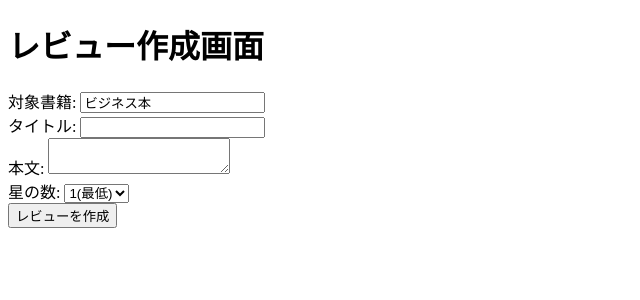
After one commit to hiro-stack/django-bookshelf, a Django app: page /book/review/1/ in a window 1280 px wide. The commit adds this page. Shown: the top 300 px of the page, without its empty margins (0-640 px from the left). Run offline with Django 5.2, Linux system fonts and the light colour scheme; data comes from the database, SQL or seed files in the repository; both versions use the stored data as it was after the commit.

Commit message:
レビュー機能を追加しました

```diff
--- a/bookproject/accounts/views.py
+++ b/bookproject/accounts/views.py
@@ -4,13 +4,16 @@ from django.contrib.auth import logout
 from .forms import SignUpForm
 from django.views import View
 
+
 class UserLoginView(LoginView):
     template_name = "registration/login.html"
+
 
 class UserLogoutView(View):
     def get(self, request):
         logout(request)
         return redirect("book:book_list")
+
 
 class UserSignUpView(View):
     def get(self, request):
@@ -24,6 +27,7 @@ class UserSignUpView(View):
             return redirect("accounts:login")
         return render(request, "registration/signup.html", {"form": form})
 
+
 login_view = UserLoginView.as_view()
 logout_view = UserLogoutView.as_view()
 signup_view = UserSignUpView.as_view()
--- /dev/null
+++ b/bookproject/book/consts.py
@@ -0,0 +1 @@
+MAX_RATE = 5
--- a/bookproject/book/forms.py
+++ b/bookproject/book/forms.py
@@ -1,5 +1,6 @@
 from django.forms import ModelForm
 from .models import Book
+from .models import Review
 
 
 class BookForm(ModelForm):
@@ -11,3 +12,14 @@ class BookForm(ModelForm):
             "text": "内容",
             "category": "カテゴリー",
         }
+
+
+class ReviewForm(ModelForm):
+    class Meta:
+        model = Review
+        fields = ["title", "text", "rate"]
+        labels = {
+            "title": "レビュータイトル",
+            "text": "本文",
+            "rate": "星の数",
+        }
--- a/bookproject/book/models.py
+++ b/bookproject/book/models.py
@@ -1,9 +1,13 @@
 from django.db import models
+from django.contrib.auth.models import User
+from .consts import MAX_RATE
+
+RATE_CHOICES = [(x, str(x)) for x in range(0, MAX_RATE + 1)]
 
 
 class Book(models.Model):
     CATEGORY_CHOICES = (
-        ("busiiness", "ビジネス"),
+        ("business", "ビジネス"),
         ("lifestyle", "生活"),
         ("other", "その他"),
     )
@@ -16,3 +20,15 @@ class Book(models.Model):
 
     def __str__(self):
         return self.title
+
+
+class Review(models.Model):
+    book = models.ForeignKey(Book, on_delete=models.CASCADE, verbose_name="書籍")
+    user = models.ForeignKey(User, on_delete=models.CASCADE, verbose_name="ユーザー")
+    title = models.CharField(max_length=100, verbose_name="レビュータイトル")
+    text = models.TextField(verbose_name="レビュー内容")
+    rate = models.IntegerField(choices=RATE_CHOICES, verbose_name="評価")
+    created_at = models.DateTimeField(auto_now_add=True, verbose_name="作成日時")
+
+    def __str__(self):
+        return f"{self.title} - {self.user.username} - {self.book.title}"
--- a/bookproject/book/urls.py
+++ b/bookproject/book/urls.py
@@ -9,4 +9,5 @@ urlpatterns = [
     path("create/", views.book_create, name="book_create"),
     path("update/<int:pk>/", views.book_update, name="book_update"),
     path("delete/<int:pk>/", views.book_delete, name="book_delete"),
+    path("review/<int:pk>/", views.book_review, name="book_review"),
 ]
--- a/bookproject/book/views.py
+++ b/bookproject/book/views.py
@@ -1,7 +1,7 @@
 from django.shortcuts import render, redirect, get_object_or_404
-from .models import Book
+from .models import Book, Review
 from django.views.generic import ListView
-from .forms import BookForm
+from .forms import BookForm, ReviewForm
 
 
 class ListBookView(ListView):
@@ -13,7 +13,8 @@ class ListBookView(ListView):
 class DetailBookView(ListView):
     def get(self, request, pk):
         book = get_object_or_404(Book, pk=pk)
-        return render(request, "book/detail.html", {"book": book})
+        reviews = Review.objects.filter(book=book)
+        return render(request, "book/detail.html", {"book": book, "reviews": reviews})
 
 
 class CreateBookView(ListView):
@@ -55,8 +56,27 @@ class DeleteBookView(ListView):
         return redirect("book:book_list")
 
 
+class ReviewBookView(ListView):
+    def get(self, request, pk):
+        book = get_object_or_404(Book, pk=pk)
+        form = ReviewForm()
+        return render(request, "book/review.html", {"form": form, "book": book})
+
+    def post(self, request, pk):
+        book = get_object_or_404(Book, pk=pk)
+        form = ReviewForm(request.POST)
+        if form.is_valid():
+            review = form.save(commit=False)
+            review.book = book
+            review.user = request.user
+            review.save()
+            return redirect("book:book_detail", pk=pk)
+        return render(request, "book/review.html", {"form": form, "book": book})
+
+
 book_list = ListBookView.as_view()
 book_detail = DetailBookView.as_view()
 book_create = CreateBookView.as_view()
 book_update = UpdateBookView.as_view()
 book_delete = DeleteBookView.as_view()
+book_review = ReviewBookView.as_view()
--- /dev/null
+++ b/bookproject/templates/book/review.html
@@ -0,0 +1,39 @@
+<!DOCTYPE html>
+<html lang="en">
+<head>
+    <meta charset="UTF-8">
+    <meta name="viewport" content="width=device-width, initial-scale=1.0">
+    <title>レビュー作成画面</title>
+</head>
+<body>
+    <h1>レビュー作成画面</h1>
+    <form method="post">
+        {% csrf_token %}
+        <label>対象書籍:</label>
+        <input type="text" value="{{ book.title }}" readonly><br>
+
+        <label>タイトル:</label>
+        <input type="text" name="title" required><br>
+
+        <label>本文:</label>
+        <textarea name="text" required></textarea><br>
+
+        <label>星の数:</label>
+        <select name="rate" required>
+            <option value="0">1(最低)</option>
+            <option value="1">2</option>
+            <option value="2">3</option>
+            <option value="3">4</option>
+            <option value="4">5(最高)</option>
+            </select>
+        <br>
+        {% if form.errors %}
+          <span>入力内容をご確認してください</span>
+          <br>
+        {% endif %}
+        <button type="submit">レビューを作成</button>
+
+
+    </form>
+</body>
+</html>
--- a/bookproject/templates/registration/signup.html
+++ b/bookproject/templates/registration/signup.html
@@ -1,4 +1,3 @@
-<!-- user_signup.html -->
 <!DOCTYPE html>
 <html lang="ja">
 <head>
```
Also changed, not shown: bookproject/templates/book/detail.html (+21 -1 lines), bookproject/book/migrations/0002_alter_book_category_review.py (added), bookproject/db.sqlite3.
